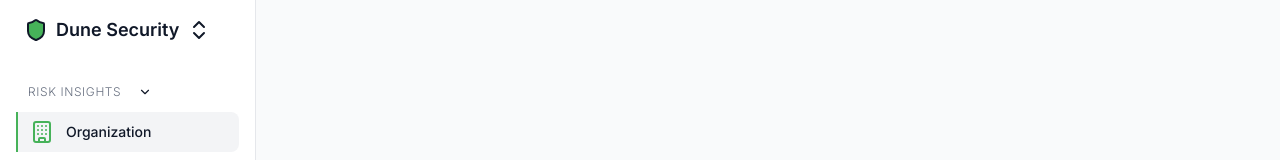
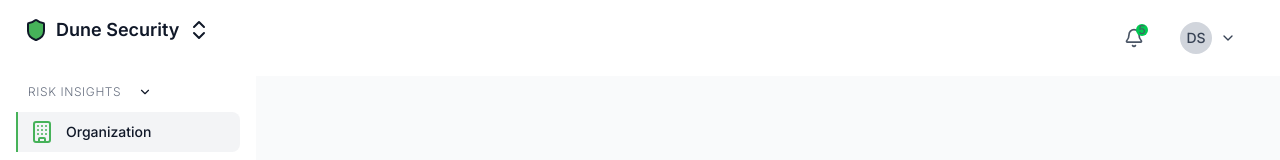
Before and after one commit to dlevenson44/dune-dashboard, a Next.js app: page / in a window 1280 px wide. Shown: the top 160 px of the page. Built offline with nearby package versions, Linux system fonts and the light colour scheme.

Commit message:
setup header, fix border coloring

```diff
--- a/features/dashboard/components/Dashboard.tsx
+++ b/features/dashboard/components/Dashboard.tsx
@@ -1,10 +1,16 @@
-import Sidebar from '~/shared/components/Sidebar/Sidebar'
+import Header from '~/shared/components/Header/Header';
+import Sidebar from '~/shared/components/Sidebar/Sidebar';
 
 const Dashboard = () => {
   return (
-    <div className="flex h-screen bg-gray-50">
+    <div className="flex h-screen">
       {/* Sidebar */}
       <Sidebar />
+
+      <div className="flex-1 flex flex-col overflow-hidden">
+        {/* Header */}
+        <Header />
+      </div>
     </div>
   );
 };
--- /dev/null
+++ b/shared/components/Header/Header.tsx
@@ -0,0 +1,27 @@
+import { Bell, ChevronDown } from 'lucide-react';
+
+interface HeaderProps {
+  userInitials?: string;
+}
+
+const Header = ({ userInitials = 'DS' }: HeaderProps) => (
+  <header className="w-full bg-white px-8 py-4">
+    <div className="flex items-center justify-end">
+      <div className="flex items-center gap-4">
+        <button className="relative p-2 text-gray-600 hover:text-gray-900 transition-colors">
+          <Bell className="w-5 h-5" />
+          <span className="absolute top-1 right-1 w-3 h-3 bg-green-500 rounded-full flex items-center justify-center text-xs">5</span>
+        </button>
+
+        <button className="flex items-center gap-2 px-3 py-1.5 text-sm text-gray-700 hover:bg-gray-50 rounded-lg transition-colors">
+          <div className="w-8 h-8 bg-gray-300 rounded-full flex items-center justify-center text-sm font-medium">
+            {userInitials}
+          </div>
+          <ChevronDown className="w-4 h-4" />
+        </button>
+      </div>
+    </div>
+  </header>
+);
+
+export default Header;
--- a/shared/components/Sidebar/Sidebar.tsx
+++ b/shared/components/Sidebar/Sidebar.tsx
@@ -3,7 +3,7 @@ import SidebarNav from './SidebarNav';
 
 const Sidebar = () => {
   return (
-    <div className={`w-64 bg-white border-r border-gray-200 h-screen`}>
+    <div className={`w-64 bg-white h-screen`}>
       {/* Logo Section */}
       <SidebarHeader />
 
```
